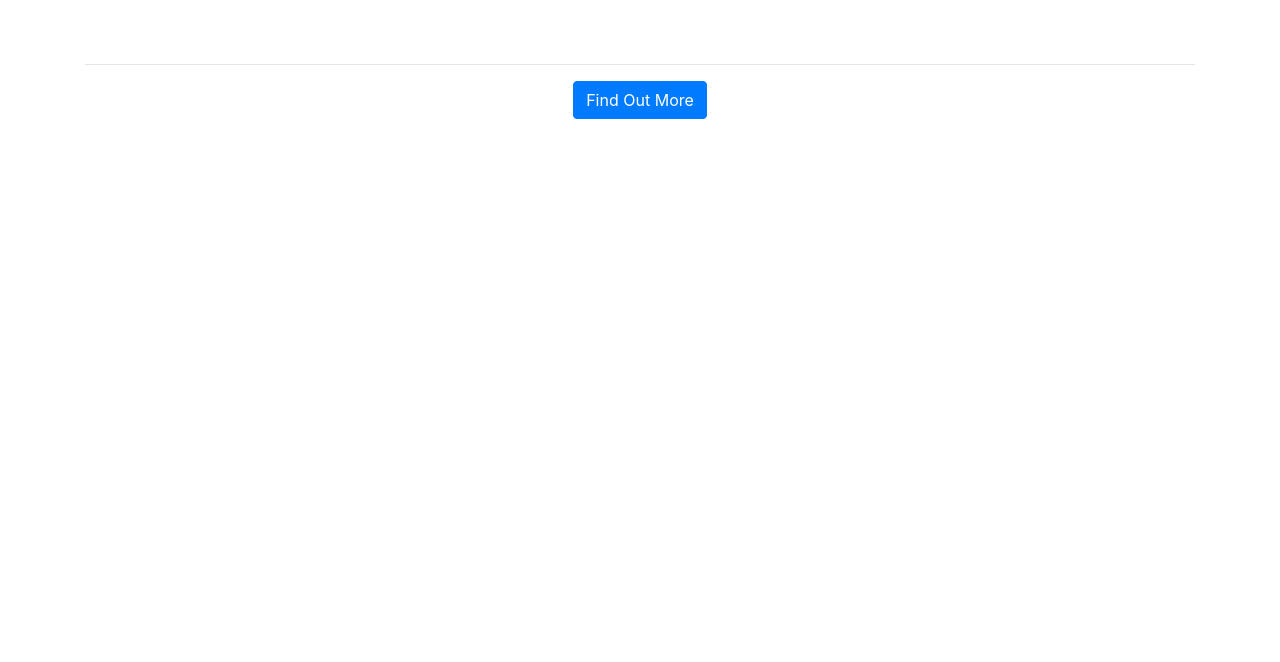
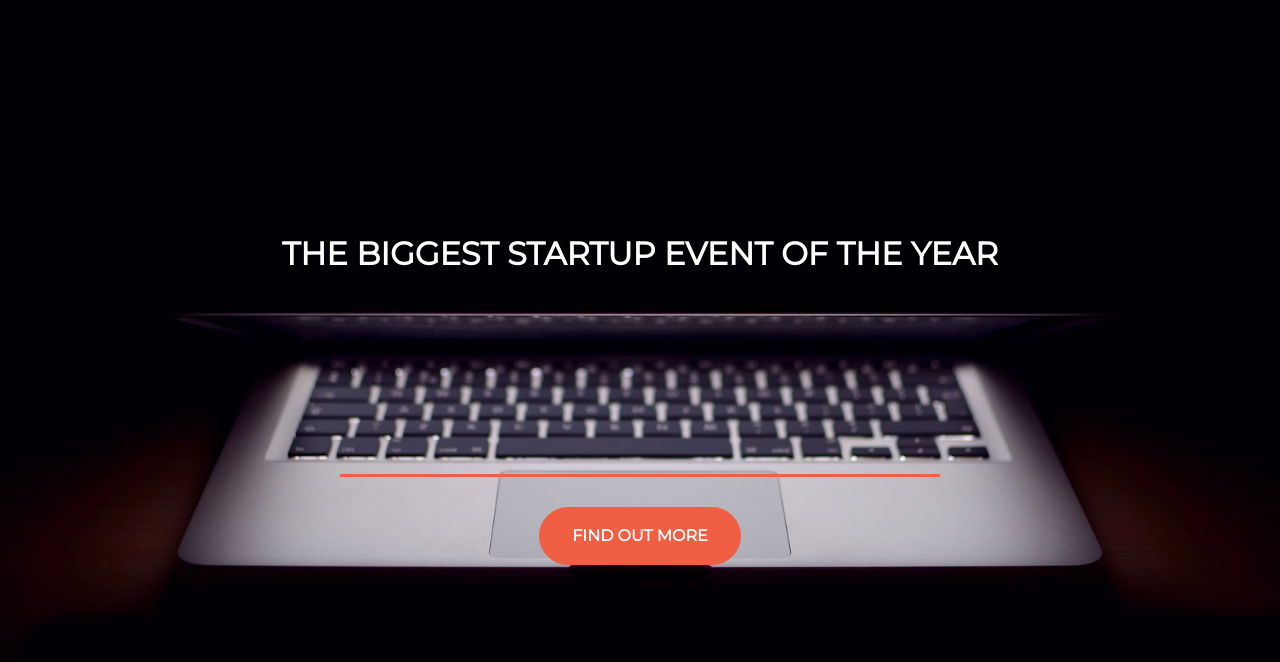
Before and after one commit to LanguageXange/soundeffects, a plain HTML site: page index.html in a window 1280 px wide. Drawn offline with nearby package versions, Linux system fonts and the light colour scheme.

Commit message:
Update index.html

```diff
--- a/index.html
+++ b/index.html
@@ -13,7 +13,7 @@
     <link rel="stylesheet" href="https://maxcdn.bootstrapcdn.com/bootstrap/4.0.0/css/bootstrap.min.css" integrity="sha384-Gn5384xqQ1aoWXA+058RXPxPg6fy4IWvTNh0E263XmFcJlSAwiGgFAW/dAiS6JXm" crossorigin="anonymous">
 
     <!-- My own stylesheet -->
-    <link href="style1.css" rel="stylesheet">
+    <link href="style.css" rel="stylesheet">
   </head>
   <body>
     <header class="startup text-center text-white d-flex">
```
